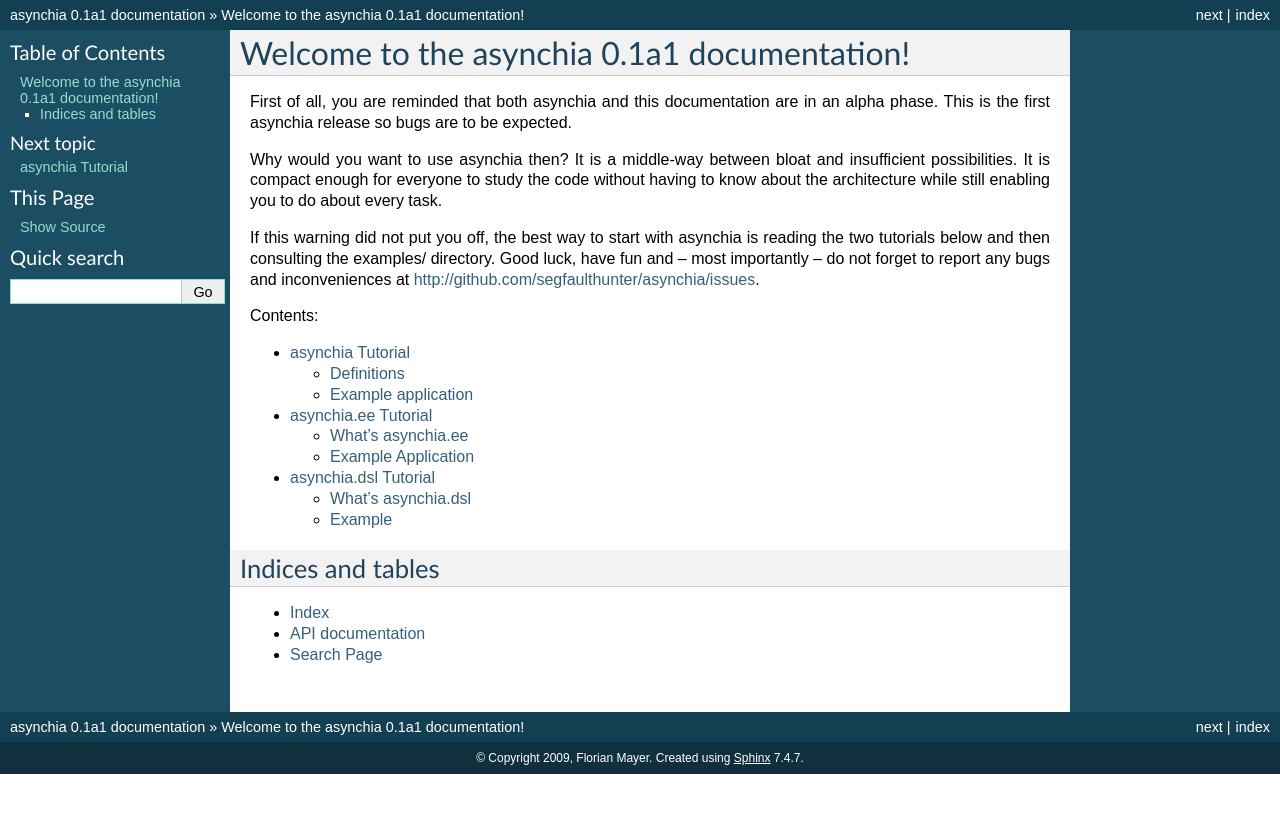
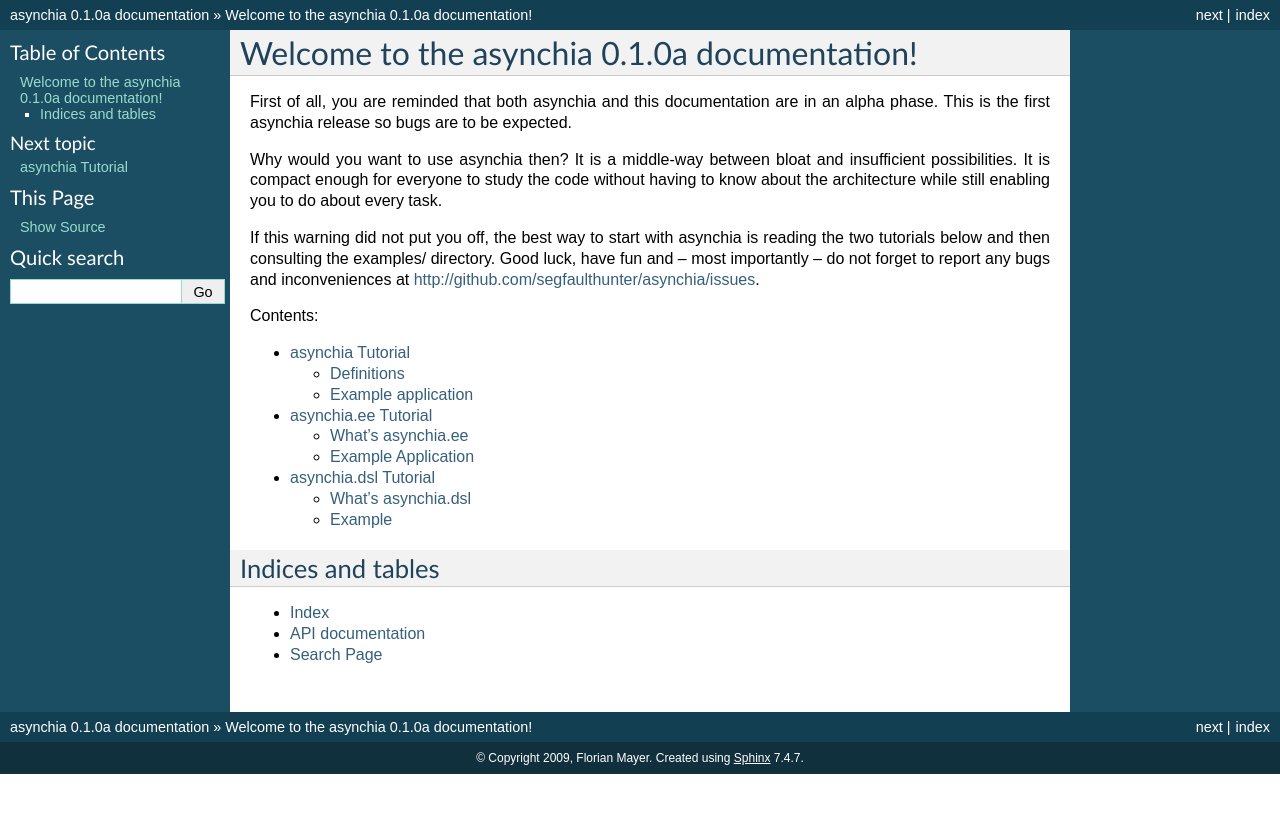
Before and after one commit to fmayer/asynchia, a Sphinx documentation site: the page built from doc/index.rst, in a window 1280 px wide. Shown: the top 813 px of the page. Built offline with Sphinx 7.4.7, drawn with Linux system fonts in a browser that asks for light colours.

Commit message:
Switch to sane version numbering.

```diff
--- a/asynchia/__init__.py
+++ b/asynchia/__init__.py
@@ -27,7 +27,7 @@ import traceback
 from asynchia.util import EMPTY_BYTES
 from asynchia.const import trylater, connection_lost
 
-__version__ = '0.1a1'
+__version__ = '0.1.0a'
 
 def _unawait_conn(obj):
     """ Helper function for Notifier. """
--- a/doc/conf.py
+++ b/doc/conf.py
@@ -47,7 +47,7 @@ copyright = u'2009, Florian Mayer'
 # The short X.Y version.
 version = '0.1'
 # The full version, including alpha/beta/rc tags.
-release = '0.1a1'
+release = '0.1.0a'
 
 # The language for content autogenerated by Sphinx. Refer to documentation
 # for a list of supported languages.
--- a/doc/index.rst
+++ b/doc/index.rst
@@ -4,7 +4,7 @@
    contain the root `toctree` directive.
 
 ============================================
-Welcome to the asynchia 0.1a1 documentation!
+Welcome to the asynchia 0.1.0a documentation!
 ============================================
 First of all, you are reminded that both asynchia and this documentation are
 in an alpha phase. This is the first asynchia release so bugs are to be
--- a/setup.py
+++ b/setup.py
@@ -25,7 +25,7 @@ except:
     from distutils.core import setup
 
 
-VERSION = '0.1a1'
+VERSION = '0.1.0a'
 
 
 setup(
```
